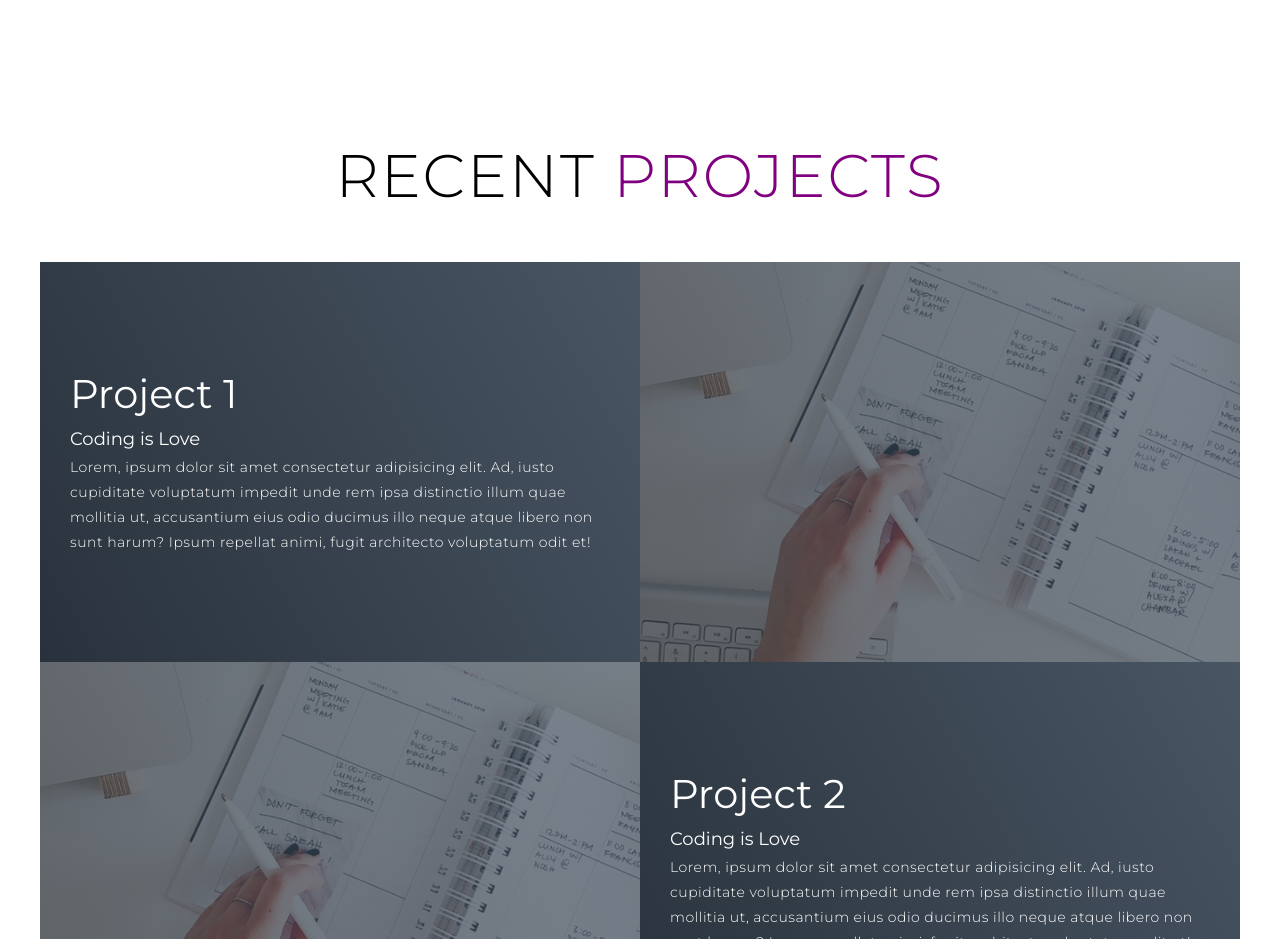
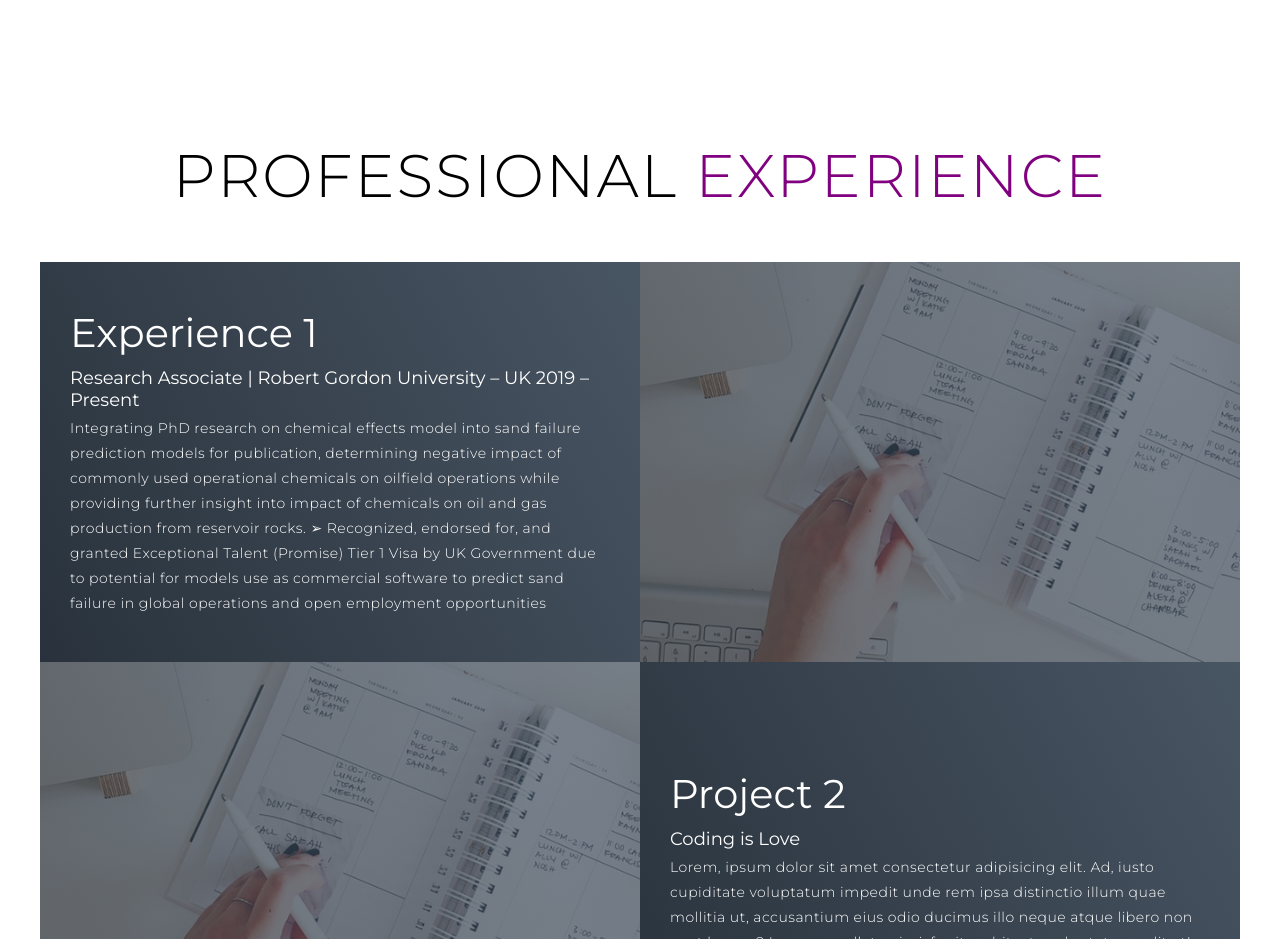
Before and after one commit to mannee258/Elizabeth-Portfolio, a plain HTML site: page index.html in a window 1280 px wide. Shown: the part 2580-3519 px from the top of the page. Drawn offline with Linux system fonts and the light colour scheme.

Commit message:
Update index.html

```diff
--- a/index.html
+++ b/index.html
@@ -110,14 +110,18 @@
   <section id="projects">
     <div class="projects container">
       <div class="projects-header">
-        <h1 class="section-title">Recent <span>Projects</span></h1>
+        <h1 class="section-title">Professional <span>Experience</span></h1>
       </div>
       <div class="all-projects">
         <div class="project-item">
           <div class="project-info">
-            <h1>Project 1</h1>
-            <h2>Coding is Love</h2>
-            <p>Lorem, ipsum dolor sit amet consectetur adipisicing elit. Ad, iusto cupiditate voluptatum impedit unde rem ipsa distinctio illum quae mollitia ut, accusantium eius odio ducimus illo neque atque libero non sunt harum? Ipsum repellat animi, fugit architecto voluptatum odit et!</p>
+            <h1>Experience 1</h1>
+            <h2>Research Associate | Robert Gordon University – UK 2019 – Present </h2>
+            <p>Integrating PhD research on chemical effects model into sand failure prediction models for publication, determining negative impact of
+              commonly used operational chemicals on oilfield operations while providing further insight into impact of chemicals on oil and gas
+              production from reservoir rocks.
+              ➢ Recognized, endorsed for, and granted Exceptional Talent (Promise) Tier 1 Visa by UK Government due to potential for models
+              use as commercial software to predict sand failure in global operations and open employment opportunities</p>
           </div>
           <div class="project-img">
             <img src="./img/img-1.png" alt="img">
```
